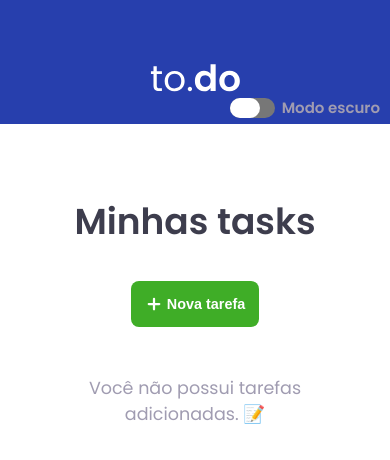
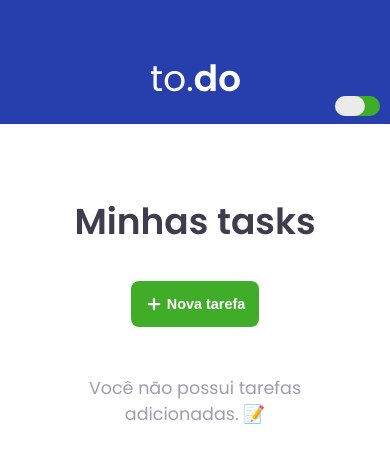
Before and after one commit to ledoctah/to-do, a React app: page / in a window 390 px wide. Shown: the top 460 px of the page. Built offline with nearby package versions, Linux system fonts and the light colour scheme.

Commit message:
fix: fixed dark mode switcher in mobile

```diff
--- a/src/components/DarkModeSwitcher.tsx
+++ b/src/components/DarkModeSwitcher.tsx
@@ -5,14 +5,14 @@ export const DarkModeSwitcher: React.FC = () => {
   const { theme, toggleTheme } = useTheme();
 
   return (
-    <div className={`dark-mode-switcher ${top ? 'top' : ''}`}>
     <div
-        className="switcher"
+      className="dark-mode-switcher"
       role="button"
       tabIndex={0}
       onClick={toggleTheme}
       onKeyDown={toggleTheme}
     >
+      <div className="switcher">
         <div className={theme === 'dark' ? 'ball active' : 'ball'} />
       </div>
       <p>Modo escuro</p>
--- a/src/styles/darkmodeswitcher.scss
+++ b/src/styles/darkmodeswitcher.scss
@@ -1,4 +1,8 @@
 .dark-mode-switcher {
+  outline-width: 0;
+
+  cursor: pointer;
+
   position: absolute;
   top: 4rem;
   right: 10px;
@@ -8,20 +12,17 @@
 
   .switcher {
     margin-left: auto;
-    outline-width: 0;
 
-    background: #777;
+    background: var(--green);
     width: 45px;
 
     border-radius: 1.2rem;
-
-    cursor: pointer;
 
     .ball {
       height: 20px;
       width: 30px;
       border-radius: 1.2rem;
-      background: #fff;
+      background: var(--theme-active);
       margin: 0;
 
       transition: all 0.2s;
@@ -36,5 +37,11 @@
     color: var(--text-light);
     font-weight: 600;
     margin-left: 0.4rem;
+
+    @media(max-width: 550px) {
+      & {
+        display: none;
+      }
+    }
   }
 }
--- a/src/styles/themes.ts
+++ b/src/styles/themes.ts
@@ -9,6 +9,7 @@ const dark = {
   '--text-title': '#f8f8f2',
   '--text': '#f8f8f2',
   '--text-light': '#f8f8f2',
+  '--theme-active': '#44475A',
 };
 
 const light = {
@@ -22,6 +23,7 @@ const light = {
   '--text-title': '#3D3D4D',
   '--text': '#1C1C29',
   '--text-light': '#A09CB1',
+  '--theme-active': '#EBEBEB',
 };
 
 export default {
```
Lines whose indentation alone changed are shown as unchanged.
